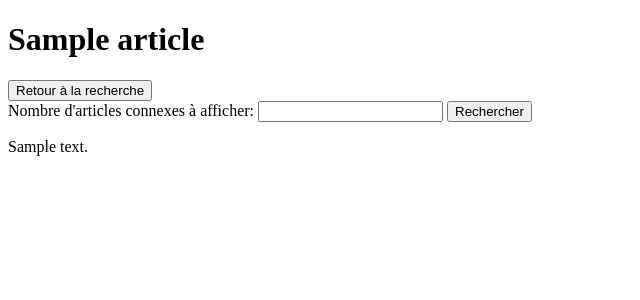
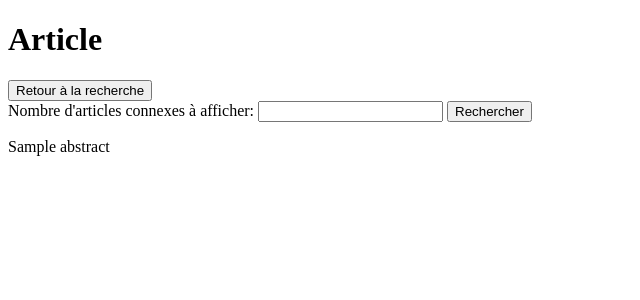
Before and after one commit to Felicien2B/hackathon-2023, a Flask app: template templates/article.html in a window 1280 px wide. Shown: the top 300 px of the page, without its empty margins (0-640 px from the left). Run offline with Flask 3, Linux system fonts and the light colour scheme; the template is opened without the code that fills it: most values are stand-ins (such as "Sample title", 1, 10 or a date in 2020).

Commit message:
Format articles

```diff
--- a/app.py
+++ b/app.py
@@ -3,9 +3,9 @@ from flask import Flask, render_template, request
 app = Flask(__name__)
 
 articles = [
-    {'id': 3, 'title': 'Article 1', 'content': 'Le modèle vectoriel est relativement simple à appréhender (algèbre linéaire) et est facile à implémenter. Il permet de retrouver assez efficacement des documents dans un corpus non structuré (recherche dinformation), son efficacité dépendant pour une grande part de la qualité de la représentation (vocabulaire et schéma de pondération). La représentation vectorielle permet aussi une mise en correspondance des documents avec une requête imparfaite', 'keywords': ['python', 'flask']},
-    {'id': 8, 'title': 'Article 2', 'content': 'Contenu de l\'article 8', 'keywords': ['web', 'development']},
-    {'id': 15, 'title': 'Article 3', 'content': 'Contenu de l\'article 15', 'keywords': ['data', 'science']},
+    {'id': 3, 'domain': 'Python', 'abstract': 'Lorem ipsum dolor sit amet, consectetur adipiscing elit, sed do eiusmod tempor incididunt ut labore et dolore magna aliqua.', 'keywords': ['python', 'flask']},
+    {'id': 8, 'domain': 'Web', 'abstract': 'Contenu de l\'article 2', 'keywords': ['web', 'development']},
+    {'id': 15, 'domain': 'Data Science', 'abstract': 'Contenu de l\'article 3', 'keywords': ['data', 'science']},
 ]
 
 @app.route('/', methods=['GET', 'POST'])
--- a/templates/article.html
+++ b/templates/article.html
@@ -1,10 +1,10 @@
 <!DOCTYPE html>
 <html>
 <head>
-    <title>{{ article['title'] }}</title>
+    <title>Article</title>
 </head>
 <body>
-    <h1>{{ article['title'] }}</h1>
+    <h1>Article</h1>
 
     <!-- Champs et boutons -->
     <a href="{{ url_for('search') }}"><button>Retour à la recherche</button></a>
@@ -12,11 +12,10 @@
         <label for="relatedArticlesInput">Nombre d'articles connexes à afficher:</label>
         <input type="number" id="relatedArticlesInput" name="relatedArticles" min="1">
         <button id="searchRelatedArticlesButton">Rechercher</button>
-        <button id="syntheseButton" style="display: none;">Synthèse</button>
     </div>
 
     <!-- Contenu de l'article -->
-    <p>{{ article['content'] }}</p>
+    <p>{{ article['abstract'] }}</p>
 
     <!-- Affichage des articles connexes -->
     <div id="relatedArticlesContent" style="display: none;">
@@ -35,13 +34,6 @@
         document.getElementById("searchRelatedArticlesButton").addEventListener("click", function() {
             var numberOfRelatedArticles = document.getElementById("relatedArticlesInput").value;
             // À implémenter : logique pour afficher les articles connexes
-
-            // Affichage du bouton "Synthèse" une fois que les articles connexes ont été affichés
-            document.getElementById("syntheseButton").style.display = "inline-block";
-        });
-
-        document.getElementById("syntheseButton").addEventListener("click", function() {
-            // À implémenter : logique pour afficher la synthèse
         });
     </script>
 </body>
--- a/templates/index.html
+++ b/templates/index.html
@@ -17,7 +17,7 @@
         <ul>
             {% for article in articles %}
                 <li>
-                    <h3><a href="{{ url_for('article', article_id=article['id']) }}">{{ article['content'][:50] }}...</a></h3>
+                    <h3><a href="{{ url_for('article', article_id=article['id']) }}">{{ article['abstract'][:50] }}...</a></h3>
                     <p>Keywords: {% for keyword in article['keywords'] %}{{ keyword }}{% if not loop.last %}, {% endif %}{% endfor %}</p>
                 </li>
             {% endfor %}
```
